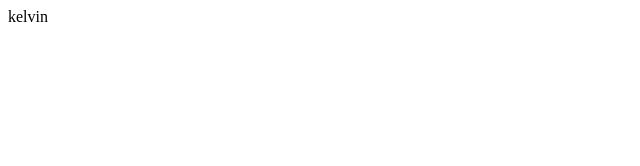
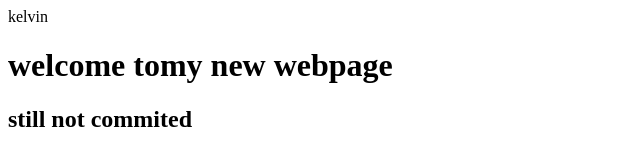
Before and after one commit to kelvintheophil/1st-project, a plain HTML site: page index.html in a window 1280 px wide. Shown: the whole page, without its empty margins (0-640 px from the left). Drawn offline with Linux system fonts and the light colour scheme.

Commit message:
first commit

```diff
--- a/index.html
+++ b/index.html
@@ -7,5 +7,7 @@
 </head>
 <body>
     kelvin
+    <h1>welcome tomy new webpage</h1>
+    <h2>still not commited</h2>
 </body>
 </html>
```
